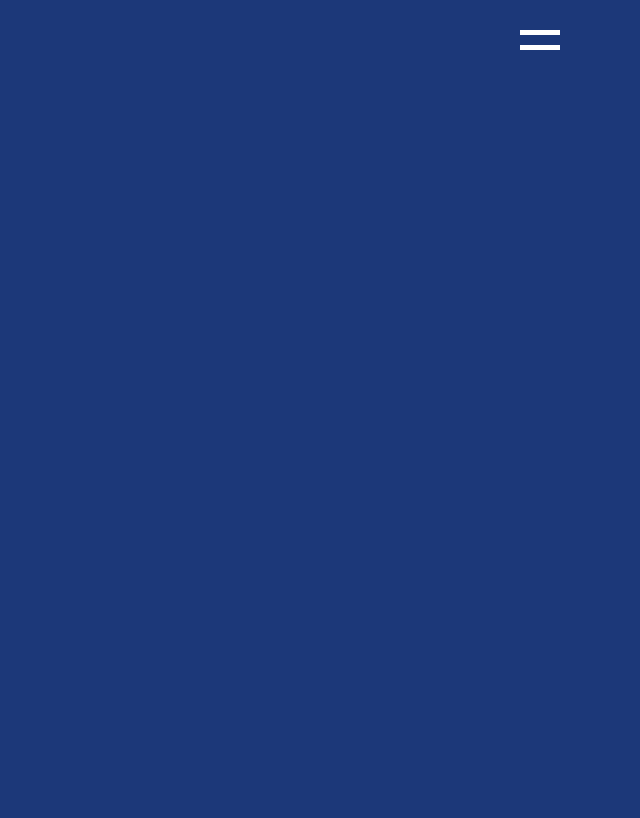
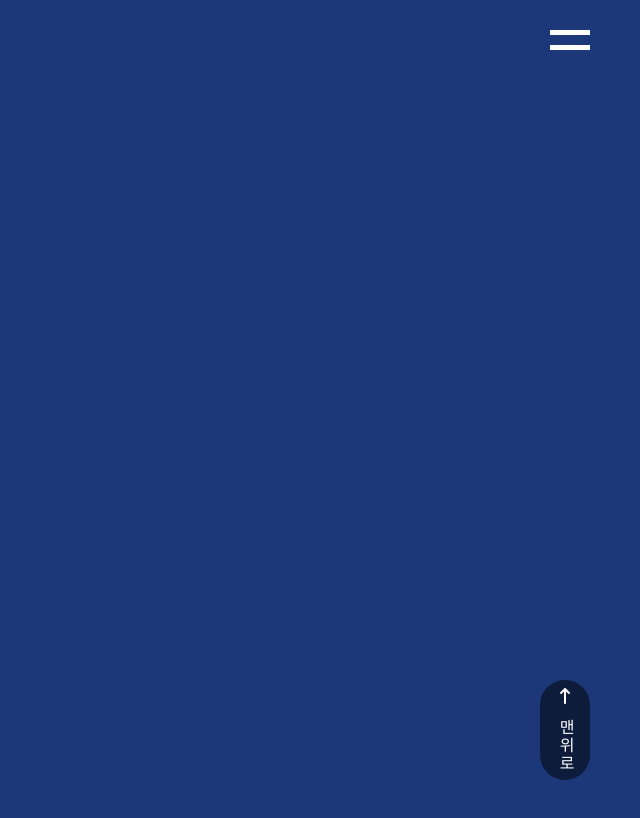
Before and after one commit to wjdgus1122/Portfolio_Site, a React (Create React App) app: page / in a window 1280 px wide. Shown: the top 818 px of the page, without its empty margins (640-1280 px from the left). Built offline with nearby package versions, Linux system fonts and the light colour scheme.

Commit message:
Header menu & topbtn edit

```diff
--- a/src/Main.js
+++ b/src/Main.js
@@ -1,3 +1,5 @@
+import { faArrowUpLong } from "@fortawesome/free-solid-svg-icons";
+import { FontAwesomeIcon } from "@fortawesome/react-fontawesome";
 import { useState } from "react";
 import styled from "styled-components";
 import { mainStyle } from "./style/Globalstyle";
@@ -22,15 +24,51 @@ const Header = styled.div`
 `;
 const IconMenu = styled.div`
   position: absolute;
-  right: 80px;
+  right: 50px;
+  z-index: 9999;
+  cursor: pointer;
+  & .menubar:first-child {
+    transform: rotateZ(${(props) => props.toprt})
+      translate(${(props) => props.topts});
+    transition: 0.5s;
+    background-color: ${(props) => props.color};
+  }
   & .menubar:last-child {
     margin-top: 10px;
+    transform: rotateZ(${(props) => props.btrt});
+    transition: 0.5s;
+    background-color: ${(props) => props.color};
   }
 `;
 const Menubar = styled.div`
   width: 40px;
   height: 5px;
+`;
+const ClickMenu = styled.div`
+  width: 400px;
+  height: 100vh;
   background-color: white;
+  position: fixed;
+  top: 0;
+  right: ${(props) => props.menuposi};
+  z-index: 99;
+  transition: 0.5s;
+  border-top-left-radius: 30px;
+  border-bottom-left-radius: 30px;
+  & .menutext {
+    padding-top: 100px;
+  }
+`;
+const MenuText = styled.div`
+  font-size: 40px;
+  font-weight: 900;
+  color: black;
+  padding-left: 30px;
+  margin-bottom: 70px;
+  cursor: pointer;
+  &:hover {
+    color: ${mainStyle.blueColor};
+  }
 `;
 const SecondSection = styled.div`
   width: 100%;
@@ -40,9 +78,33 @@ const ThirdSection = styled.div`
   width: 100%;
   height: 100vh;
 `;
+const TopBtn = styled.div`
+  width: 50px;
+  height: 100px;
+  background-color: rgba(0, 0, 0, 0.5);
+  border-radius: 30px;
+  display: flex;
+  flex-direction: column;
+  justify-content: space-around;
+  align-items: center;
+  cursor: pointer;
+  color: white;
+  position: fixed;
+  bottom: 20px;
+  right: 50px;
+`;
+const BtnText = styled.div`
+  writing-mode: tb-rl;
+  letter-spacing: 2px;
+`;
 
 export const Main = () => {
-  const [wrapcolor, setWrapColor] = useState(``);
+  const [wrapcolor, setWrapColor] = useState(`${mainStyle.navyColor}`);
+  const [topbar, setTopbar] = useState(`0`);
+  const [topbarts, setTopbarTs] = useState("0");
+  const [bottombar, setBottombar] = useState(`0`);
+  const [barcolor, setBarColor] = useState("white");
+  const [hdmenu, setHdMenu] = useState("-400px");
   const wphandle = () => {
     const scl = window.pageYOffset;
     if (scl < 2334) {
@@ -54,20 +116,56 @@ export const Main = () => {
     }
   };
   window.addEventListener("scroll", wphandle);
+  const hdhandle = () => {
+    if (topbar === "0") {
+      setTopbar(`45deg`);
+      setBottombar(`-45deg`);
+      setTopbarTs("10px, 10px");
+      setBarColor("black");
+      setHdMenu(`0`);
+    } else {
+      setTopbar(`0`);
+      setBottombar(`0`);
+      setTopbarTs("0");
+      setBarColor("white");
+      setHdMenu("-400px");
+    }
+  };
+  const topbtnhandle = () => {
+    window.scrollTo({
+      top: 0,
+      behavior: "smooth",
+    });
+  };
   return (
     <Wrap bgcolor={wrapcolor}>
       <FirstSection>
         <Header>
-          <IconMenu>
+          <IconMenu
+            onClick={hdhandle}
+            toprt={topbar}
+            topts={topbarts}
+            btrt={bottombar}
+            color={barcolor}
+          >
             <Menubar className="menubar" />
             <Menubar className="menubar" />
           </IconMenu>
+          <ClickMenu menuposi={hdmenu}>
+            <MenuText className="menutext">Publishing</MenuText>
+            <MenuText>React Project</MenuText>
+            <MenuText>Toy Project</MenuText>
+          </ClickMenu>
         </Header>
       </FirstSection>
       <SecondSection></SecondSection>
       <ThirdSection></ThirdSection>
       <ThirdSection></ThirdSection>
       <ThirdSection></ThirdSection>
+      <TopBtn onClick={topbtnhandle}>
+        <FontAwesomeIcon icon={faArrowUpLong} />
+        <BtnText>맨위로</BtnText>
+      </TopBtn>
     </Wrap>
   );
 };
--- a/src/style/Globalstyle.js
+++ b/src/style/Globalstyle.js
@@ -4,7 +4,7 @@ export const mainStyle = {
   navyColor: "#1C3879",
   blueColor: "#607EAA",
   bagieColor: "#EAE3D2",
-  glayColor: "#707070",
+  grayColor: "#707070",
 };
 
 export const Globalstyle = createGlobalStyle`
```
